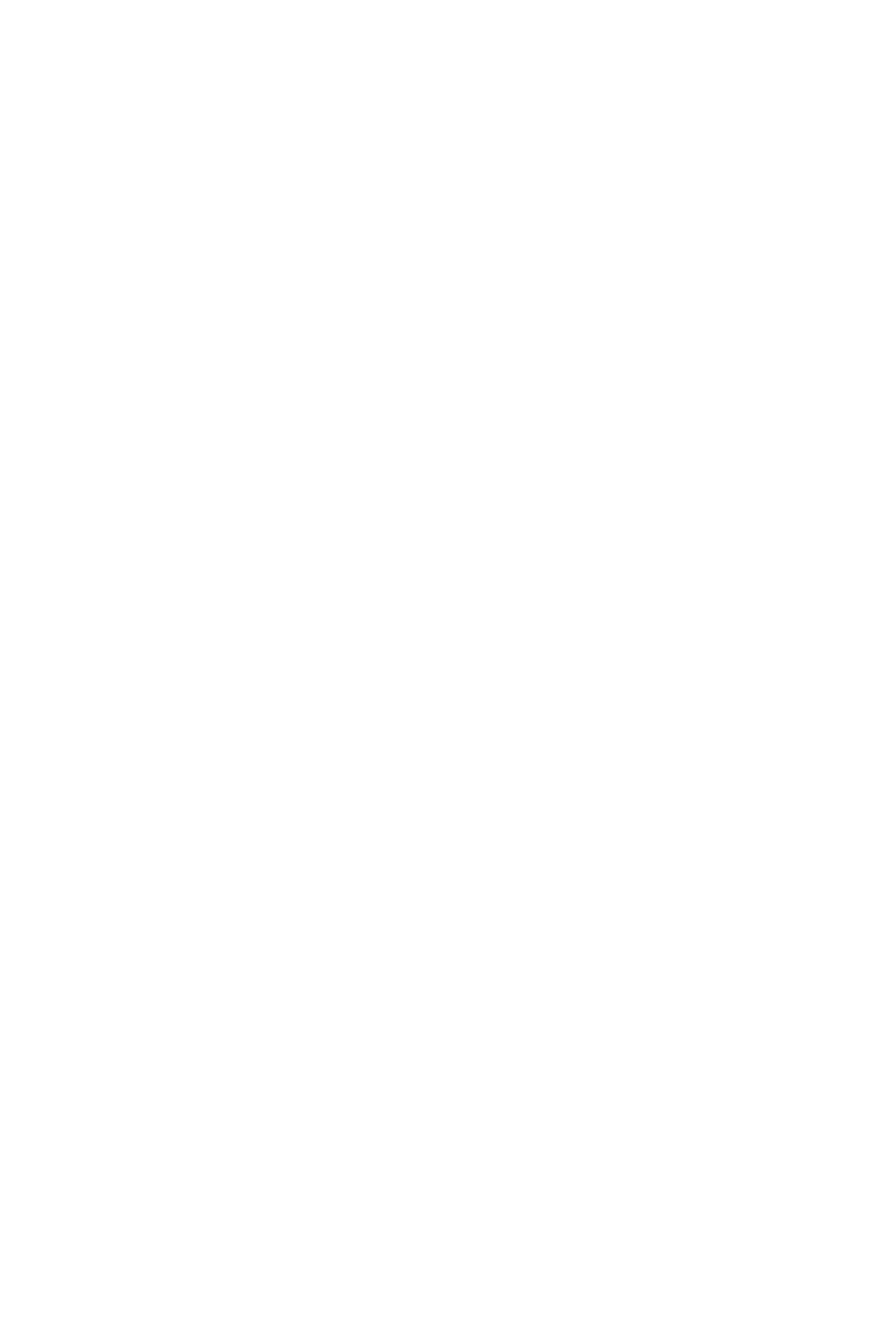
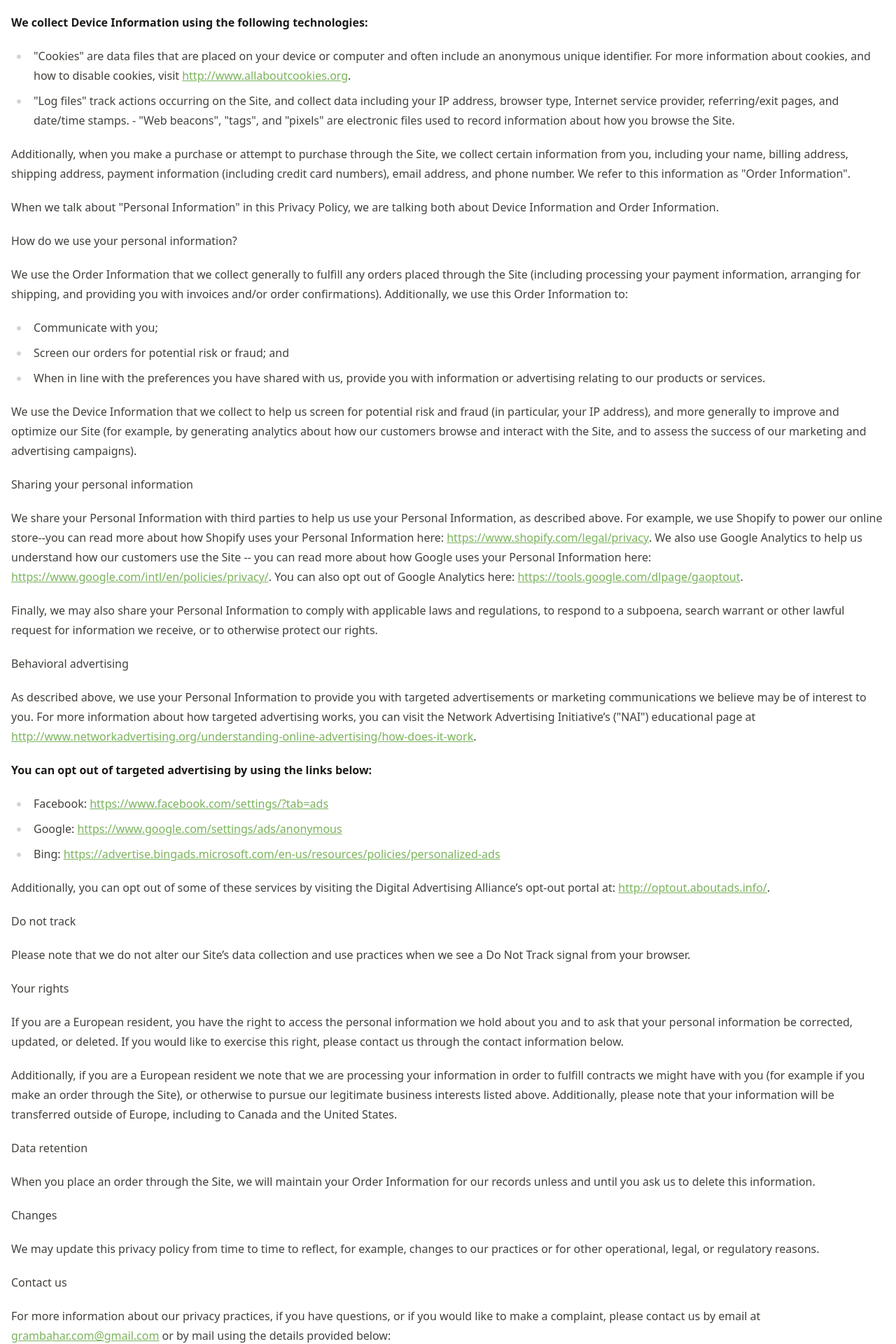
Before and after one commit to Tuhin1904/tuhin-grambahar, a React (Create React App) app: page /privacy-policy in a window 1280 px wide. Before the commit this address had no page. Shown: the part 460-2380 px from the top of the page at 70% size. Before the commit the page ends 800 px from the top, so only its background shows below. Built offline with nearby package versions, Linux system fonts and the light colour scheme.

Commit message:
Add @tailwindcss/typography and legal page, update dependencies

```diff
--- a/package.json
+++ b/package.json
@@ -47,6 +47,7 @@
     ]
   },
   "devDependencies": {
+    "@tailwindcss/typography": "^0.5.10",
     "eslint": "^8.50.0",
     "eslint-config-airbnb": "^19.0.4",
     "eslint-config-prettier": "^9.0.0",
--- a/src/App.js
+++ b/src/App.js
@@ -6,9 +6,13 @@
 import BottomNavBar from './components/BottomNavBar/BottomNavBar';
 import Rewards from './pages/Rewards/Rewards';
 import Cart from './pages/Cart/Cart';
-import SecondaryBottomNavbar from './components/SecondaryBottomNavBar/SecondaryBottomNavbar'
+import SecondaryBottomNavbar from './components/SecondaryBottomNavBar/SecondaryBottomNavbar';
 import Profile from './pages/Profile/Profile';
 import Login from './pages/LoginSignup/Login';
+import LegalPage from './pages/LegalPage';
+
+import privacyPolicyContentPath from './contents/privacy-policy.md';
+
 function AppWrapper({ children }) {
   return (
     <>
@@ -23,8 +27,6 @@
 }
 
 function App() {
-
-
   const router = createBrowserRouter([
     {
       path: '/',
@@ -51,22 +53,31 @@
       ),
     },
     {
-      path:'/profile',
-      element:(
+      path: '/profile',
+      element: (
         <AppWrapper>
-          <Profile/>
+          <Profile />
         </AppWrapper>
-      )
+      ),
     },
     {
-      path:'/login',
-      element:(
+      path: '/login',
+      element: (
         <AppWrapper>
-          <Login/>
+          <Login />
         </AppWrapper>
-      )
-    }
+      ),
+    },
+    {
+      path: '/privacy-policy',
+      element: (
+        <AppWrapper>
+          <LegalPage contentPath={privacyPolicyContentPath} />
+        </AppWrapper>
+      ),
+    },
   ]);
+
   return (
     <>
       <RouterProvider router={router} />
--- /dev/null
+++ b/src/contents/privacy-policy.md
@@ -0,0 +1,70 @@
+# Privacy policy
+
+This Privacy Policy describes how your personal information is collected, used, and shared when you visit or make a purchase from www.grambahar.com (the "Site").
+
+##### Personal information we collect
+
+When you visit the Site, we automatically collect certain information about your device, including information about your web browser, IP address, time zone, and some of the cookies that are installed on your device. Additionally, as you browse the Site, we collect information about the individual web pages or products that you view, what websites or search terms referred you to the Site, and information about how you interact with the Site. We refer to this automatically collected information as "Device Information".
+
+**We collect Device Information using the following technologies:**
+
+- "Cookies" are data files that are placed on your device or computer and often include an anonymous unique identifier. For more information about cookies, and how to disable cookies, visit http://www.allaboutcookies.org.
+- "Log files" track actions occurring on the Site, and collect data including your IP address, browser type, Internet service provider, referring/exit pages, and date/time stamps. - "Web beacons", "tags", and "pixels" are electronic files used to record information about how you browse the Site.
+
+Additionally, when you make a purchase or attempt to purchase through the Site, we collect certain information from you, including your name, billing address, shipping address, payment information (including credit card numbers), email address, and phone number. We refer to this information as "Order Information".
+
+When we talk about "Personal Information" in this Privacy Policy, we are talking both about Device Information and Order Information.
+
+##### How do we use your personal information?
+
+We use the Order Information that we collect generally to fulfill any orders placed through the Site (including processing your payment information, arranging for shipping, and providing you with invoices and/or order confirmations). Additionally, we use this Order Information to:
+
+- Communicate with you;
+- Screen our orders for potential risk or fraud; and
+- When in line with the preferences you have shared with us, provide you with information or advertising relating to our products or services.
+
+We use the Device Information that we collect to help us screen for potential risk and fraud (in particular, your IP address), and more generally to improve and optimize our Site (for example, by generating analytics about how our customers browse and interact with the Site, and to assess the success of our marketing and advertising campaigns).
+
+##### Sharing your personal information
+
+We share your Personal Information with third parties to help us use your Personal Information, as described above. For example, we use Shopify to power our online store--you can read more about how Shopify uses your Personal Information here: https://www.shopify.com/legal/privacy. We also use Google Analytics to help us understand how our customers use the Site -- you can read more about how Google uses your Personal Information here: https://www.google.com/intl/en/policies/privacy/. You can also opt out of Google Analytics here: https://tools.google.com/dlpage/gaoptout.
+
+Finally, we may also share your Personal Information to comply with applicable laws and regulations, to respond to a subpoena, search warrant or other lawful request for information we receive, or to otherwise protect our rights.
+
+##### Behavioral advertising
+
+As described above, we use your Personal Information to provide you with targeted advertisements or marketing communications we believe may be of interest to you. For more information about how targeted advertising works, you can visit the Network Advertising Initiative’s ("NAI") educational page at http://www.networkadvertising.org/understanding-online-advertising/how-does-it-work.
+
+**You can opt out of targeted advertising by using the links below:**
+
+- Facebook: https://www.facebook.com/settings/?tab=ads
+- Google: https://www.google.com/settings/ads/anonymous
+- Bing: https://advertise.bingads.microsoft.com/en-us/resources/policies/personalized-ads
+
+Additionally, you can opt out of some of these services by visiting the Digital Advertising Alliance’s opt-out portal at: http://optout.aboutads.info/.
+
+##### Do not track
+
+Please note that we do not alter our Site’s data collection and use practices when we see a Do Not Track signal from your browser.
+
+##### Your rights
+
+If you are a European resident, you have the right to access the personal information we hold about you and to ask that your personal information be corrected, updated, or deleted. If you would like to exercise this right, please contact us through the contact information below.
+
+Additionally, if you are a European resident we note that we are processing your information in order to fulfill contracts we might have with you (for example if you make an order through the Site), or otherwise to pursue our legitimate business interests listed above. Additionally, please note that your information will be transferred outside of Europe, including to Canada and the United States.
+
+##### Data retention
+
+When you place an order through the Site, we will maintain your Order Information for our records unless and until you ask us to delete this information.
+
+##### Changes
+
+We may update this privacy policy from time to time to reflect, for example, changes to our practices or for other operational, legal, or regulatory reasons.
+
+##### Contact us
+
+For more information about our privacy practices, if you have questions, or if you would like to make a complaint, please contact us by email at grambahar.com@gmail.com or by mail using the details provided below:
+
+**Gram Bahar**
+
+ 34/9, Pandit Kalimoy Ghatak Lane, Ranaghat, Nadia, West Bengal, 741201, India.
--- /dev/null
+++ b/src/pages/LegalPage.js
@@ -0,0 +1,28 @@
+import { marked } from 'marked';
+import { useEffect, useState } from 'react';
+
+const LegalPage = ({ contentPath }) => {
+  const [markdownContent, setMarkdownContent] = useState('');
+
+  useEffect(() => {
+    // Fetch the Markdown file
+    fetch(contentPath)
+      .then((response) => response.text())
+      .then((data) => {
+        setMarkdownContent(data);
+      });
+  }, []);
+
+  return (
+    <div className="container px-4 py-20 mx-auto">
+      <div
+        className="min-w-full prose prose-stone prose-a:text-primary"
+        dangerouslySetInnerHTML={{
+          __html: marked.parse(markdownContent),
+        }}
+      />
+    </div>
+  );
+};
+
+export default LegalPage;
--- a/tailwind.config.js
+++ b/tailwind.config.js
@@ -12,5 +12,5 @@
       },
     },
   },
-  plugins: [],
+  plugins: [require('@tailwindcss/typography')],
 };
```
Also changed, not shown: 1 other file (tests, documents, lock files or other folders).
